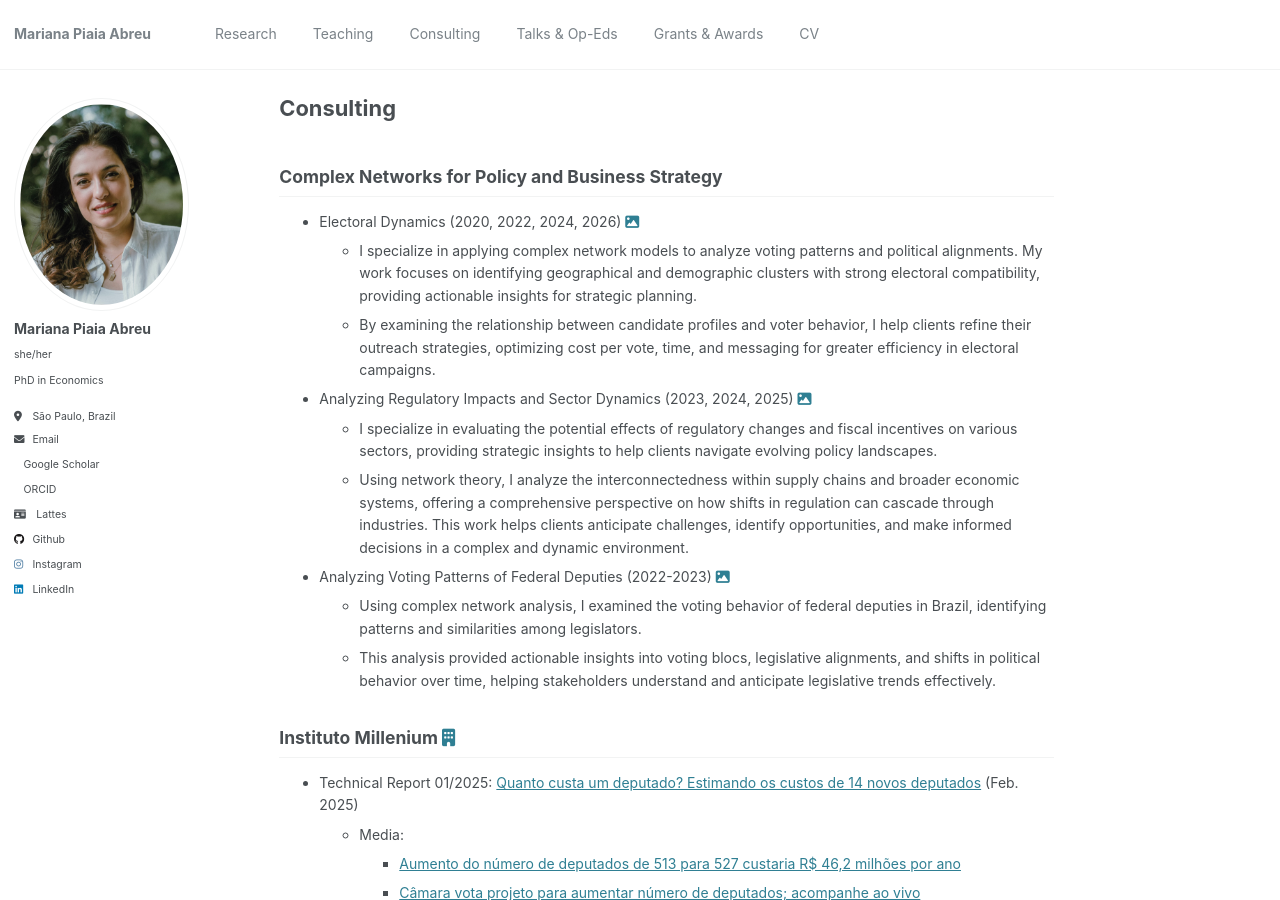
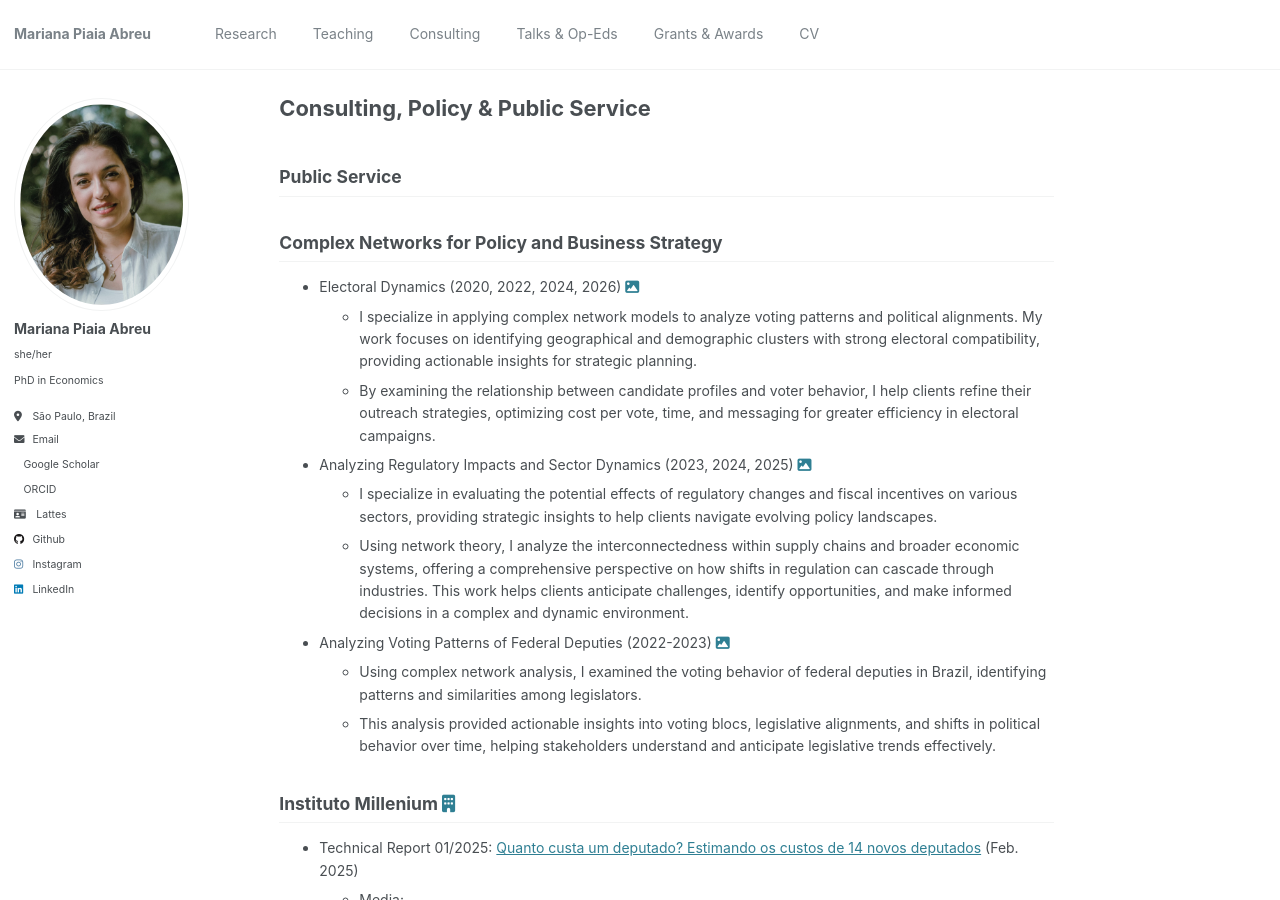
Before and after one commit to piaiaabreu/piaiaabreu.github.io, a Jekyll site: the page built from _pages/consulting.md, in a window 1280 px wide and 900 px high. Built offline with Jekyll 4.4.1, drawn with Linux system fonts in a browser that asks for light colours; a style sheet for code colours, icons or effects is not loaded.

Commit message:
Update consulting.md

```diff
--- a/_pages/consulting.md
+++ b/_pages/consulting.md
@@ -1,11 +1,13 @@
 ---
-title: "Consulting"
+title: "Consulting, Policy & Public Service"
 permalink:
 author_profile: true
 redirect_from:
   - /consulting/
   - /consulting.html
 ---
+
+## Public Service
 
 
 ## Complex Networks for Policy and Business Strategy
```
